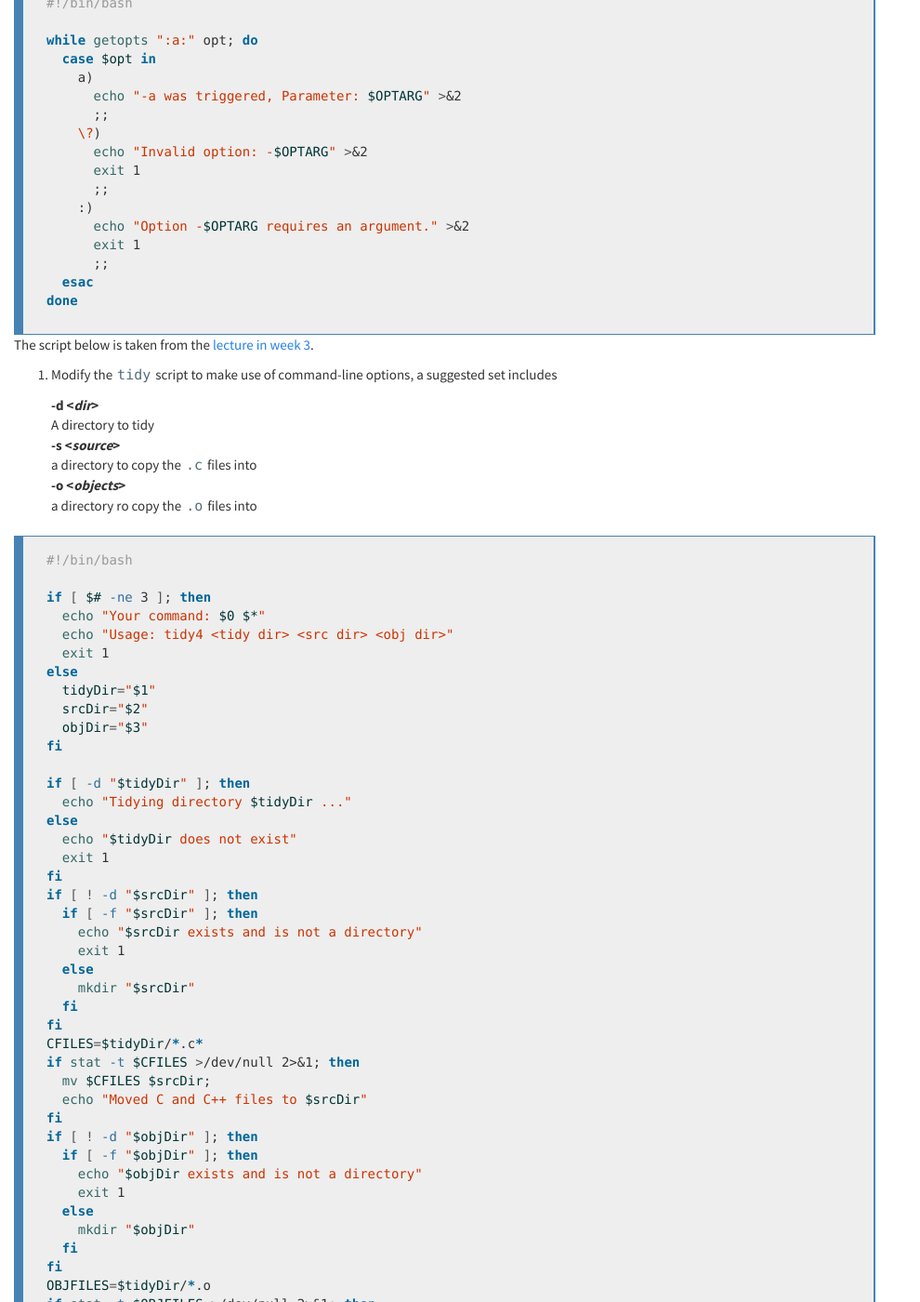
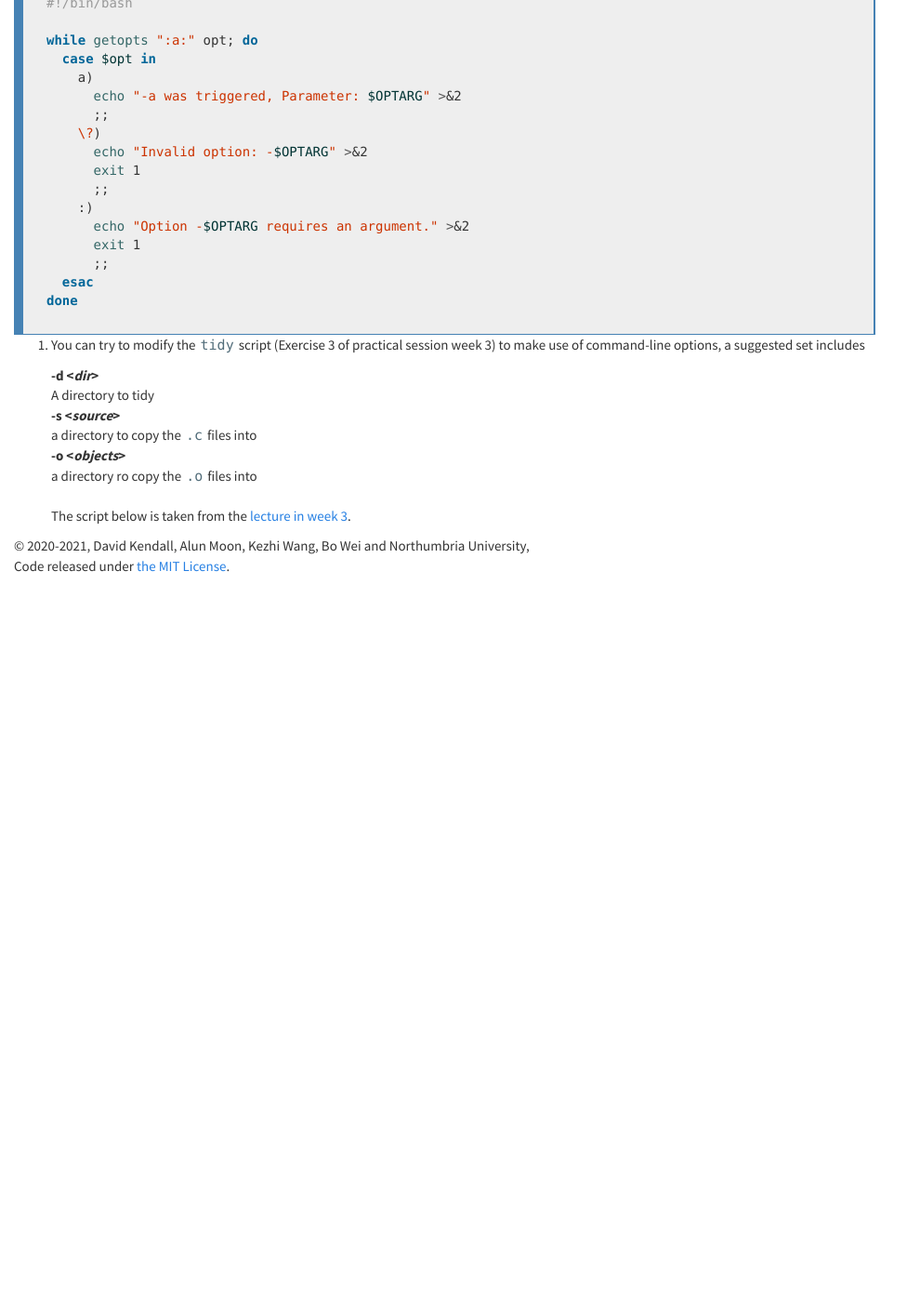
Before and after one commit to wkz20042008/kf4005, a Jekyll site: the page built from L07.md, in a window 1280 px wide and 1400 px high, scrolled down 3964 px. Shown: the whole window at 93% size, without its empty margins (0-990 px from the left). Built offline with Jekyll 4.4.1, drawn with Linux system fonts in a browser that asks for light colours; nearby versions of some CDN libraries; after the commit the page ends 4594 px from its top, so only the background shows below that; some of the changed text lies outside the part shown.

Commit message:
Update L07.md

````diff
--- a/L07.md
+++ b/L07.md
@@ -268,12 +268,7 @@
 
 
 
-
-   The script below is taken from the [lecture in week 3](
-https://wkz20042008.github.io/kf4005/assets/ra/shell.pdf).
-
-
-1. Modify the `tidy` script to make use of command-line options,
+1. You can try to modify the `tidy` script (Exercise 3 of practical session week 3) to make use of command-line options,
    a suggested set includes
 
    -d &lt;_dir_&gt;
@@ -285,51 +280,5 @@
    -o &lt;_objects_&gt;
    : a directory ro copy the `.o` files into
 
-```sh
-#!/bin/bash
-
-if [ $# -ne 3 ]; then
-  echo "Your command: $0 $*"
-  echo "Usage: tidy4 <tidy dir> <src dir> <obj dir>"
-  exit 1
-else
-  tidyDir="$1"
-  srcDir="$2"
-  objDir="$3"
-fi
-
-if [ -d "$tidyDir" ]; then
-  echo "Tidying directory $tidyDir ..."
-else
-  echo "$tidyDir does not exist"
-  exit 1
-fi
-if [ ! -d "$srcDir" ]; then
-  if [ -f "$srcDir" ]; then
-    echo "$srcDir exists and is not a directory"
-    exit 1
-  else
-    mkdir "$srcDir"
-  fi
-fi
-CFILES=$tidyDir/*.c*
-if stat -t $CFILES >/dev/null 2>&1; then
-  mv $CFILES $srcDir;
-  echo "Moved C and C++ files to $srcDir"
-fi
-if [ ! -d "$objDir" ]; then
-  if [ -f "$objDir" ]; then
-    echo "$objDir exists and is not a directory"
-    exit 1
-  else
-    mkdir "$objDir"
-  fi
-fi
-OBJFILES=$tidyDir/*.o
-if stat -t $OBJFILES >/dev/null 2>&1; then
-  mv $OBJFILES $objDir
-  echo "Moved object files to $objDir"
-fi
-echo "... done"
-```
-{: .code}
+   The script below is taken from the [lecture in week 3](
+https://wkz20042008.github.io/kf4005/assets/ra/shell.pdf).
````
